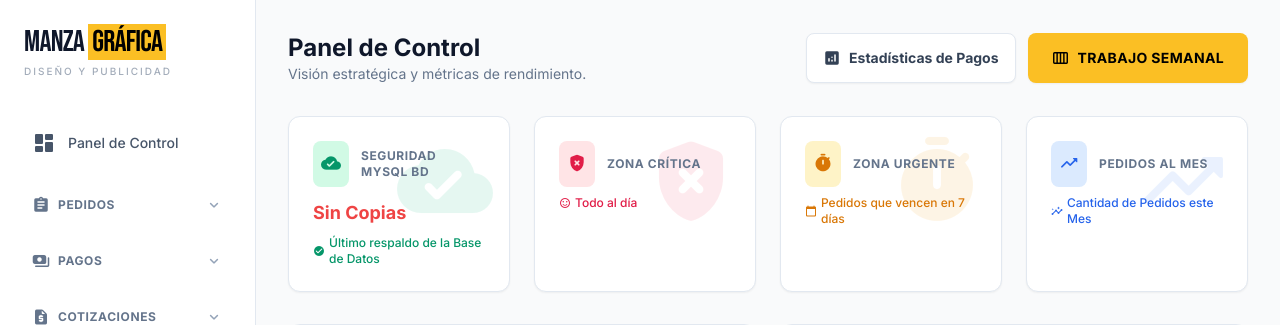
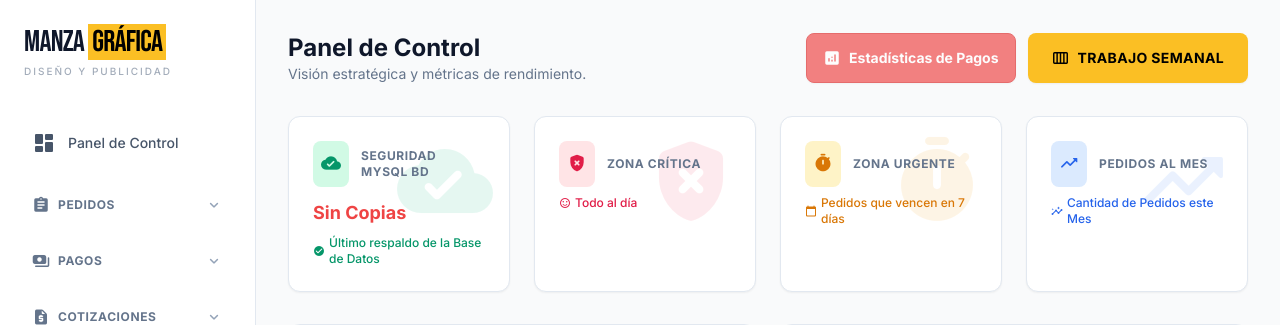
Before and after one commit to ffelipecuevasc/ManzagraficaPedidosApp, a Django app: template pedidos/templates/pedidos/dashboard.html in a window 1280 px wide. Shown: the top 325 px of the page. Run offline with Django 5.2, Linux system fonts and the light colour scheme; the template is opened without the code that fills it, so the values that code supplies are empty; some libraries are stand-ins or nearby versions.

Commit message:
Parche: Estilo + Efecto Tailwind al botón (link) de Estadísticas de Pagos en el archivo HTML inicial.

```diff
--- a/pedidos/templates/pedidos/dashboard.html
+++ b/pedidos/templates/pedidos/dashboard.html
@@ -10,7 +10,7 @@
         </div>
 
         <div class="flex gap-3">
-            <a href="{% url 'estadisticas_pagos' %}" class="bg-white dark:bg-card-dark border border-slate-200 dark:border-neutral-700 text-slate-700 dark:text-slate-300 hover:bg-slate-50 dark:hover:bg-neutral-800 font-bold py-2.5 px-4 rounded-lg shadow-sm inline-flex items-center justify-center transition-colors text-sm">
+            <a href="{% url 'estadisticas_pagos' %}" class="animate-pulse bg-red-500 hover:bg-red-600 dark:bg-red-600 dark:hover:bg-red-700 border border-red-600 dark:border-red-500 text-white font-bold py-2.5 px-4 rounded-lg shadow-sm inline-flex items-center justify-center transition-colors text-sm">
                 <span class="material-icons-round mr-2 text-lg">analytics</span>
                 Estadísticas de Pagos
             </a>
```
